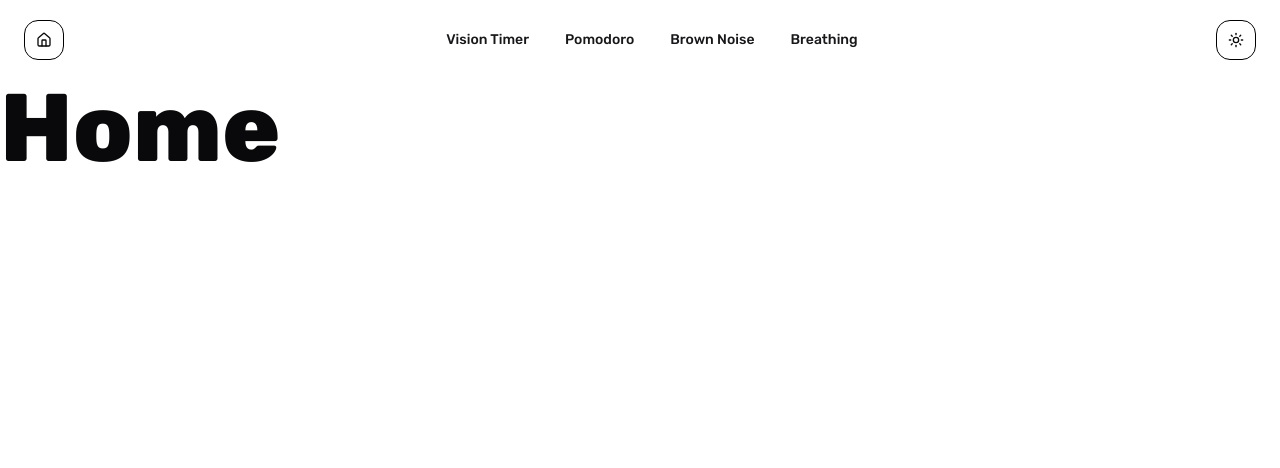
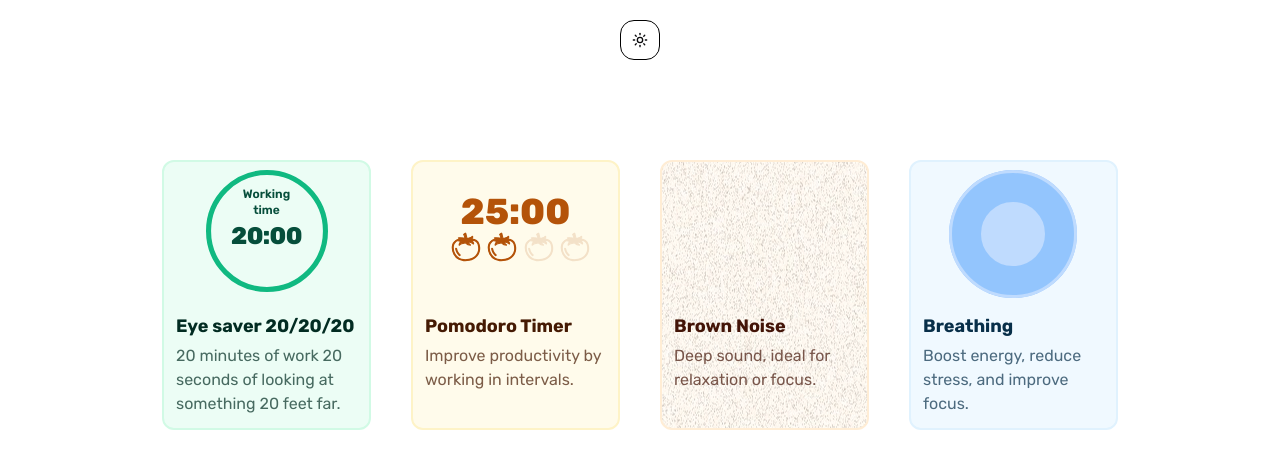
Before and after one commit to kozopas228/pause-loop, a React (Vite) app in the folder frontend/: page / in a window 1280 px wide. Shown: the top 468 px of the page. Built offline with nearby package versions, Linux system fonts and the light colour scheme.

Commit message:
add home page features' descriptions

```diff
--- a/frontend/src/components/header/Header.tsx
+++ b/frontend/src/components/header/Header.tsx
@@ -18,9 +18,10 @@ import { ModeToggle } from '@/shadcn/components/mode-toggle.tsx';
 
 interface IProps {
     isBlurred: boolean;
+    showNav: boolean;
 }
 
-export default function Header({ isBlurred }: IProps) {
+export default function Header({ isBlurred, showNav }: IProps) {
     const location = useLocation();
 
     const pageTitles = new Map<string, string>([
@@ -36,7 +37,8 @@ export default function Header({ isBlurred }: IProps) {
     return (
         <header className={`sticky top-0 z-10 w-full shrink-0`}>
             <div
-                className={`container mx-auto flex h-20 shrink-0 items-center justify-between px-4 duration-150 hover:opacity-100 md:px-6 lg:opacity-15 ${isBlurred ? 'backdrop-blur-sm' : ''}`}>
+                className={`container mx-auto flex h-20 shrink-0 items-center ${showNav ? 'justify-between' : 'justify-center'} px-4 duration-150 hover:opacity-100 md:px-6 lg:opacity-15 ${isBlurred ? 'backdrop-blur-sm' : ''}`}>
+                {showNav && (
                     <Sheet>
                         <SheetTrigger asChild>
                             <Button
@@ -83,6 +85,8 @@ export default function Header({ isBlurred }: IProps) {
                             </div>
                         </SheetContent>
                     </Sheet>
+                )}
+                {showNav && (
                     <NavLink
                         to='/'
                         className='mr-6 hidden lg:flex'>
@@ -93,11 +97,15 @@ export default function Header({ isBlurred }: IProps) {
                             <Home className='h-6 w-6' />
                         </Button>
                     </NavLink>
+                )}
+                {showNav && (
                     <NavigationMenu className='hidden lg:flex'>
                         <NavigationMenuList>
                             <NavigationMenuLink asChild>
                                 <NavLink to='/vision'>
-                                <Button variant={'link'}>Vision Timer</Button>
+                                    <Button variant={'link'}>
+                                        Vision Timer
+                                    </Button>
                                 </NavLink>
                             </NavigationMenuLink>
                             <NavigationMenuLink asChild>
@@ -107,7 +115,9 @@ export default function Header({ isBlurred }: IProps) {
                             </NavigationMenuLink>
                             <NavigationMenuLink asChild>
                                 <NavLink to='/noise'>
-                                <Button variant={'link'}>Brown Noise</Button>
+                                    <Button variant={'link'}>
+                                        Brown Noise
+                                    </Button>
                                 </NavLink>
                             </NavigationMenuLink>
                             <NavigationMenuLink asChild>
@@ -117,7 +127,10 @@ export default function Header({ isBlurred }: IProps) {
                             </NavigationMenuLink>
                         </NavigationMenuList>
                     </NavigationMenu>
+                )}
+                {showNav && (
                     <div className='opacity-50 lg:hidden'>{currentTitle}</div>
+                )}
                 <ModeToggle />
             </div>
         </header>
--- a/frontend/src/components/page/Page.tsx
+++ b/frontend/src/components/page/Page.tsx
@@ -7,14 +7,15 @@ interface IProps {
     className?: string;
     style?: CSSProperties;
     isBlurredHeader?: boolean;
+    showNav?: boolean;
 }
 
-const Page = ({ children, className, style, isBlurredHeader = true }: IProps) => {
+const Page = ({ children, className, style, isBlurredHeader = true, showNav = true }: IProps) => {
     return (
         <div
             className={`flex min-h-[100svh] flex-col ${className}`}
             style={style}>
-            <Header isBlurred={isBlurredHeader} />
+            <Header isBlurred={isBlurredHeader} showNav={showNav} />
             <motion.div
                 initial={{ opacity: 0 }}
                 animate={{ opacity: 1 }}
--- a/frontend/src/pages/home/HomePage.tsx
+++ b/frontend/src/pages/home/HomePage.tsx
@@ -2,11 +2,123 @@ import React from 'react';
 import Header from '@/components/header/Header.tsx';
 import Page from '@/components/page/Page.tsx';
 import BodyBackground from '@/components/body-background/BodyBackground.tsx';
+import { Link } from 'react-router-dom';
+import PomodoroTomato from '@/pages/pomodoro/pomodoro-timer/PomodoroTomato.tsx';
+import BrownNoiseBackgroundImageLight from '@/assets/images/brown-noise-background-light.jpg';
+import BrownNoiseBackgroundImage from '@/assets/images/brown-noise-background.jpg';
+import { useTheme } from '@/shadcn/components/theme-provider.tsx';
+import { BREATHING_BREATH_DURATION } from '@/utils/constants.ts';
 
 const HomePage = () => {
+    const theme = useTheme();
+
     return (
-        <Page>
-            <h1 className={'text-8xl font-extrabold'}>Home</h1>
+        <Page showNav={false}>
+            <div className='mx-auto mt-12 grid w-11/12 grid-cols-2 gap-6 md:w-[612px] lg:mt-20 lg:w-[956px] lg:grid-cols-4 lg:gap-10'>
+                <Link
+                    to='/vision'
+                    className='rounded-sm border-2 border-emerald-100 bg-emerald-50 duration-150 hover:shadow-lg dark:border-emerald-800 dark:bg-emerald-950'>
+                    <div className='relative mx-auto h-[130px] w-[130px] pt-2'>
+                        <svg
+                            className='h-full w-full -rotate-90 transform'
+                            viewBox={`0 0 ${12 * 2} ${12 * 2}`}>
+                            <circle
+                                cx={12}
+                                cy={12}
+                                r={12 - 1 / 2}
+                                strokeWidth={1}
+                                fill='none'
+                                strokeDasharray={2 * Math.PI * (12 - 1 / 2)}
+                                className={`stroke-emerald-500`}
+                            />
+                        </svg>
+                        <div className='absolute inset-0 flex flex-col items-center justify-center'>
+                            <p className='mt-6 h-12 px-10 text-center text-xs font-semibold text-emerald-900 dark:text-emerald-50'>
+                                Working time
+                            </p>
+                            <div className='text-2xl font-extrabold tracking-tight text-emerald-900 dark:text-emerald-50'>
+                                20:00
+                            </div>
+                            <div className='mt-10 flex w-16 justify-between'></div>
+                        </div>
+                    </div>
+                    <div className='mt-2 p-3'>
+                        <div className='text-lg font-bold text-emerald-950 dark:text-emerald-50'>
+                            Eye saver 20/20/20
+                        </div>
+                        <div className='mt-1 text-emerald-950 opacity-70 dark:text-emerald-50'>
+                            20 minutes of work 20 seconds of looking at
+                            something 20 feet far.
+                        </div>
+                    </div>
+                </Link>
+
+                <Link
+                    to='/pomodoro'
+                    className='rounded-sm border-2 border-amber-100 bg-amber-50 duration-150 hover:shadow-lg dark:border-amber-800 dark:bg-amber-950'>
+                    <div className='mx-auto flex h-[130px] w-[130px] flex-col items-center justify-center'>
+                        <div className='text-4xl font-extrabold text-amber-700 dark:text-amber-400'>
+                            25:00
+                        </div>
+                        <div className='grid grid-cols-4 content-center gap-4'>
+                            <PomodoroTomato isFilled={true} />
+                            <PomodoroTomato isFilled={true} />
+                            <PomodoroTomato isFilled={false} />
+                            <PomodoroTomato isFilled={false} />
+                        </div>
+                    </div>
+                    <div className='mt-2 p-3'>
+                        <div className='text-lg font-bold text-amber-950 dark:text-amber-50'>
+                            Pomodoro Timer
+                        </div>
+                        <div className='mt-1 text-amber-950 opacity-70 dark:text-amber-50'>
+                            Improve productivity by working in intervals.
+                        </div>
+                    </div>
+                </Link>
+
+                <Link
+                    to='/noise'
+                    className='rounded-sm border-2 border-orange-100 duration-150 hover:shadow-lg dark:border-orange-800'
+                    style={{
+                        backgroundImage: `${theme.resolvedTheme === 'light' ? `url(${BrownNoiseBackgroundImageLight})` : `url(${BrownNoiseBackgroundImage})`} `,
+                        backgroundPosition: 'center center',
+                        backgroundSize: 'auto',
+                        backgroundBlendMode: 'overlay',
+                    }}>
+                    <div className='relative mx-auto h-[130px] w-[130px] pt-2'></div>
+                    <div className='mt-2 p-3'>
+                        <div className='text-lg font-bold text-orange-950 dark:text-orange-50'>
+                            Brown Noise
+                        </div>
+                        <div className='mt-1 text-orange-950 opacity-70 dark:text-orange-50'>
+                            Deep sound, ideal for relaxation or focus.
+                        </div>
+                    </div>
+                </Link>
+
+                <Link
+                    to='/breathing'
+                    className='rounded-sm border-2 border-sky-100 bg-sky-50 duration-150 hover:shadow-lg dark:border-sky-800 dark:bg-sky-950'>
+                    <div className='relative mx-auto h-[130px] w-[130px] pt-2'>
+                        <div
+                            className={`z-10 h-[128px] w-[128px] rounded-full bg-blue-300 transition-transform dark:bg-sky-700`}></div>
+                        <div
+                            className={`absolute top-2 z-0 h-[128px] w-[128px] rounded-full border-[3px] border-blue-200 bg-transparent dark:border-blue-300`}></div>
+                        <div
+                            className={`absolute top-2 z-20 h-[128px] w-[128px] scale-50 rounded-full border-[64px] border-blue-200 bg-transparent`}></div>
+                    </div>
+                    <div className='mt-2 p-3'>
+                        <div className='text-lg font-bold text-sky-950 dark:text-sky-50'>
+                            Breathing
+                        </div>
+                        <div className='mt-1 text-sky-950 opacity-70 dark:text-sky-50'>
+                            Boost energy, reduce stress, and improve focus.
+                        </div>
+                    </div>
+                </Link>
+            </div>
+
             <BodyBackground className={'bg-background'} />
         </Page>
     );
--- a/frontend/src/pages/noise/NoisePage.tsx
+++ b/frontend/src/pages/noise/NoisePage.tsx
@@ -26,7 +26,6 @@ const NoisePage = () => {
     };
 
     const theme = useTheme();
-    console.log(theme);
 
     return (
         <Page
```
Lines whose indentation alone changed are shown as unchanged.
